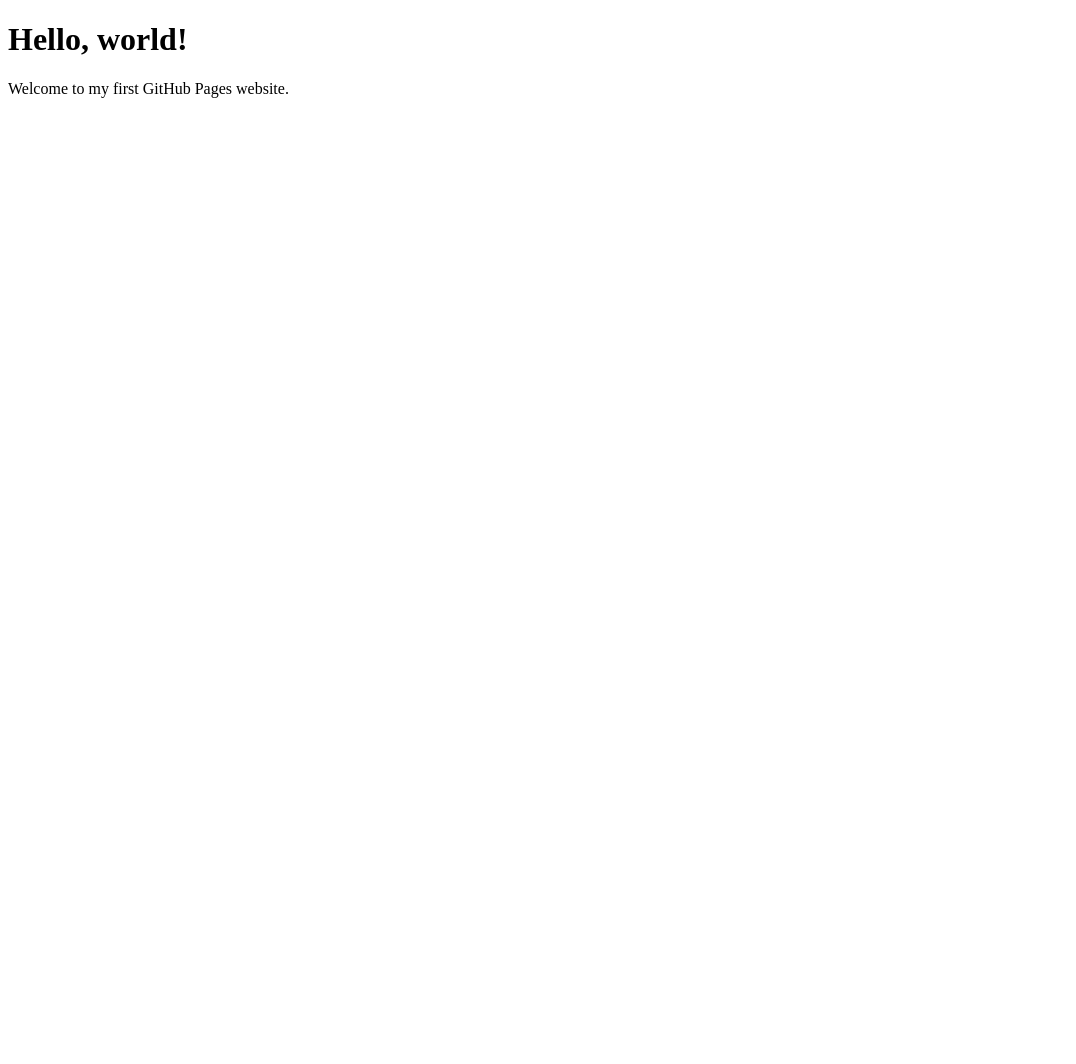
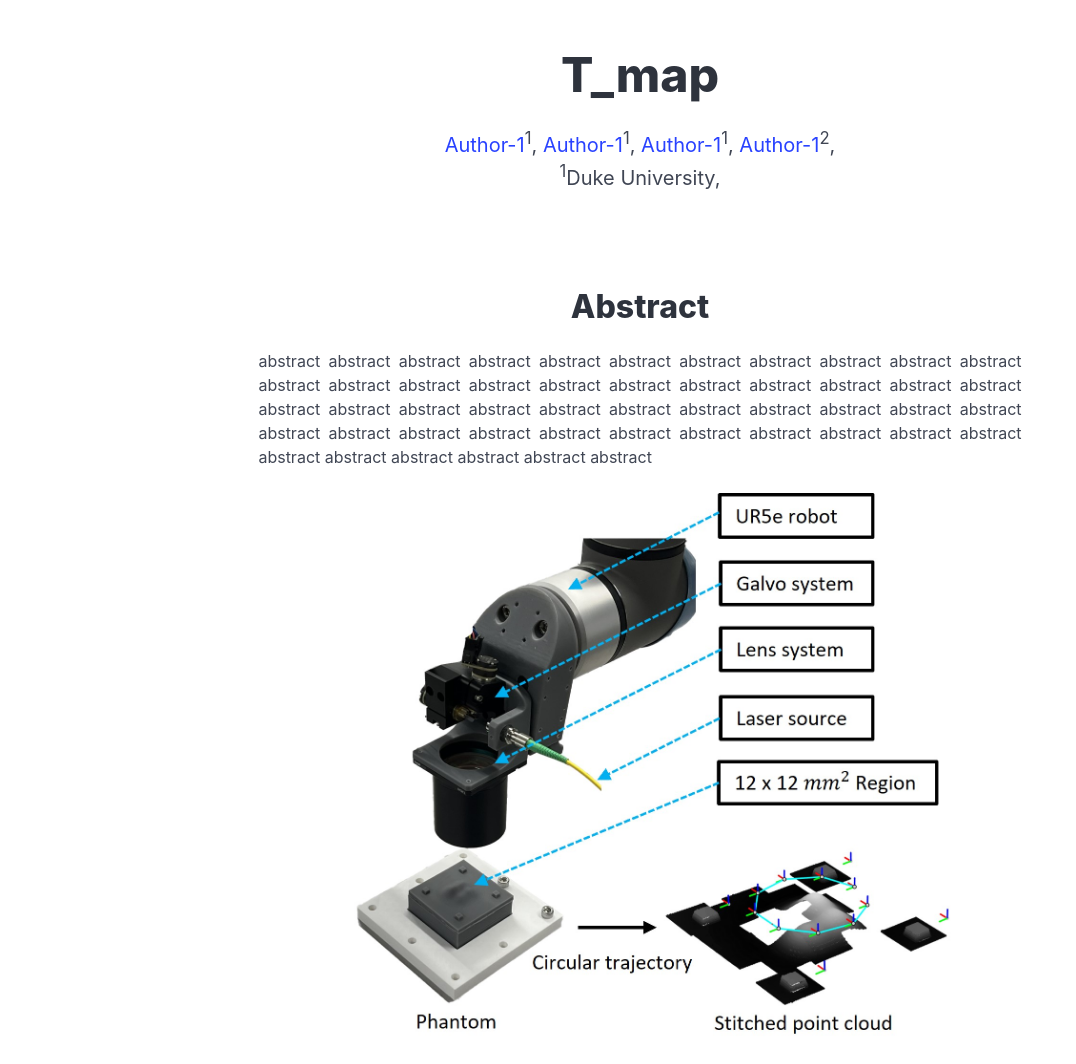
Before and after one commit to mgsresearch/t_map_test_8.github.io, a plain HTML site: page index.html in a window 1280 px wide. Shown: the whole page, without its empty margins (0-1076 px from the left). Before the commit the page ends 800 px from the top, so only its background shows below. Drawn offline with nearby package versions, Linux system fonts and the light colour scheme; some icons are missing; a web font is replaced by a local one.

Commit message:
update the first draft ready for template

```diff
--- a/index.html
+++ b/index.html
@@ -1,24 +1,119 @@
+<!DOCTYPE html>
+<html>
+<head>
+  <meta charset="utf-8">
+  <meta name="description"
+        content="T-map">
+  <meta name="keywords" content="differentiable simulation, rigid body simulation">
+  <meta name="viewport" content="width=device-width, initial-scale=1">
+  <title>T_map.</title>
+
+  <!-- Global site tag (gtag.js) - Google Analytics -->
+  <script async src="https://www.googletagmanager.com/gtag/js?id=G-PYVRSFMDRL"></script>
+  <script>
+    window.dataLayer = window.dataLayer || [];
+
+    function gtag() {
+      dataLayer.push(arguments);
+    }
+
+    gtag('js', new Date());
+
+    gtag('config', 'G-PYVRSFMDRL');
+  </script>
+
+  <link href="https://fonts.googleapis.com/css?family=Google+Sans|Noto+Sans|Castoro"
+        rel="stylesheet">
+
+  <link rel="stylesheet" href="./static/css/bulma.min.css">
+  <link rel="stylesheet" href="./static/css/bulma-carousel.min.css">
+  <link rel="stylesheet" href="./static/css/bulma-slider.min.css">
+  <link rel="stylesheet" href="./static/css/fontawesome.all.min.css">
+  <link rel="stylesheet"
+        href="https://cdn.jsdelivr.net/gh/jpswalsh/academicons@1/css/academicons.min.css">
+  <link rel="stylesheet" href="./static/css/index.css">
+  <link rel="icon" href="./static/images/favicon.svg">
+
+  <script src="https://ajax.googleapis.com/ajax/libs/jquery/3.5.1/jquery.min.js"></script>
+  <script defer src="./static/js/fontawesome.all.min.js"></script>
+  <script src="./static/js/bulma-carousel.min.js"></script>
+  <script src="./static/js/bulma-slider.min.js"></script>
+  <script src="./static/js/index.js"></script>
+</head>
+<body>
+
+<section class="hero">
+  <div class="hero-body">
+    <div class="container is-max-desktop">
+      <div class="columns is-centered">
+        <div class="column has-text-centered">
+          <h1 class="title is-1 publication-title">T_map</h1>
+          <div class="is-size-5 publication-authors">
+            <span class="author-block">
+              <a href="https://mgsresearch.github.io/">Author-1</a><sup>1</sup>,</span>
+            <span class="author-block">
+              <a href="https://mgsresearch.github.io/">Author-1</a><sup>1</sup>,</span>
+            <span class="author-block">
+              <a href="https://mgsresearch.github.io/">Author-1</a><sup>1</sup>,
+            </span>
+            <span class="author-block">
+              <a href="https://mgsresearch.github.io/">Author-1</a><sup>2</sup>,
+            </span>
+          </div>
+
+          <div class="is-size-5 publication-authors">
+            <span class="author-block"><sup>1</sup>Duke University,</span>
+          </div>
+          </div>
+        </div>
+      </div>
+    </div>
+  </div>
+</section>
+
+<section class="section">
+  <div class="container is-max-desktop">
+    <!-- Abstract. -->
+    <div class="columns is-centered has-text-centered">
+      <div class="column is-four-fifths">
+        <h2 class="title is-3">Abstract</h2>
+        <div class="content has-text-justified">
+          <p>
 
 
-<!--
+             abstract abstract abstract abstract abstract abstract abstract abstract abstract abstract
+             abstract abstract abstract abstract abstract abstract abstract abstract abstract abstract
+             abstract abstract abstract abstract abstract abstract abstract abstract abstract abstract
+             abstract abstract abstract abstract abstract abstract abstract abstract abstract abstract
+             abstract abstract abstract abstract abstract abstract abstract abstract abstract abstract
 
-<!DOCTYPE html>
-<html lang=en>
-<head>
-<meta charset=utf-8>
-<meta content="ie=edge" http-equiv=x-ua-compatible>
-<meta content="width=device-width, initial-scale=1" name=viewport>
-<title>
-TumorMap -->
+          </p>
+        </div>
+      </div>
+    </div>
+    <!--/ Abstract. -->
 
+    <div class="columns is-centered">
+      <div class="column is-two-thirds has-text-centered">
+        <figure class="image is-16by">
+          <img src="./static/images/fig_system_with_phantom.jpg" alt="spotlight">
+        </figure>
+      </div>
+    </div>
 
-<!DOCTYPE html>
-<html>
-  <head>
-    <title>My GitHub Pages Site</title>
-  </head>
-  <body>
-    <h1>Hello, world!</h1>
-    <p>Welcome to my first GitHub Pages website.</p>
-  </body>
+    <!-- Paper video. -->
+    <!-- <div class="columns is-centered has-text-centered">
+      <div class="column is-four-fifths">
+        <h2 class="title is-3">Video</h2>
+        <div class="publication-video">
+          <iframe src="youtube"
+                  frameborder="0" allow="autoplay; encrypted-media" allowfullscreen></iframe>
+        </div>
+      </div>
+    </div>
+  </div> -->
+
+</section>
+
+</body>
 </html>
```
Also changed, not shown: static/images/fig_system_with_phantom.jpg (added).
